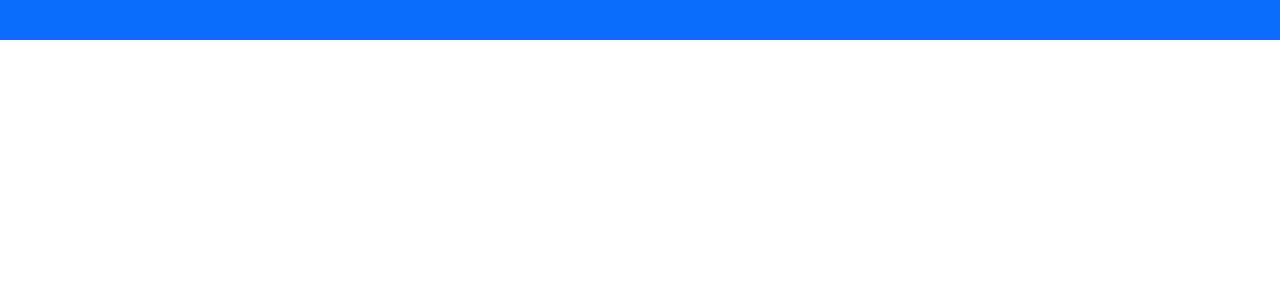
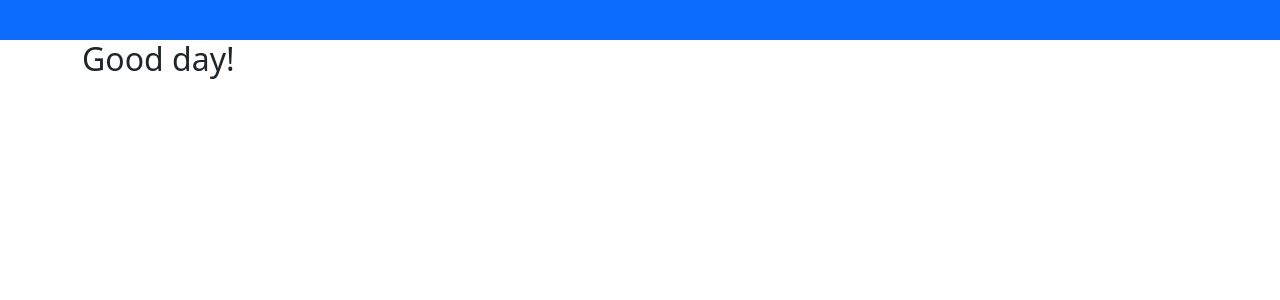
Before and after one commit to mlestrella843/Practice_Meta, a React (Create React App) app in the folder practiceapp/: page /get-time in a window 1280 px wide. Before the commit this address had no page. Shown: the top 300 px of the page. Built offline with nearby package versions, Linux system fonts and the light colour scheme.

Commit message:
Conditional rendering

```diff
--- a/practiceapp/src/App.js
+++ b/practiceapp/src/App.js
@@ -91,11 +91,42 @@
 // export default App;
 
 //* react-router-dom
+// import React from 'react';
+// import { BrowserRouter as Router, Route, Link, Routes } from'react-router-dom';
+
+// import HomePage from './components/react-router/Homepage';
+// import AboutMe from './components/react-router/AboutMe';
+
+// import 'bootstrap/dist/css/bootstrap.min.css';
+// import { Navbar, Nav, NavDropdown, Container } from 'react-bootstrap';
+
+
+// function App() {
+//     return (
+//       <div>
+//         <Navbar bg="primary" variant="dark" expand="lg">
+//             <Link to='/' className='nav-item'>HomePage</Link>
+//             <Link to='/about-me' className='nav-item'>About Me</Link>
+//           </Navbar>
+//           <Container>
+//             <Routes className="App">
+//               <Route path="/" element={<HomePage />} />
+//               <Route path="/about-me" element={<AboutMe />} />
+//             </Routes>
+//           </Container>
+
+//       </div>
+//     );
+//   }
+//   export default App;
+
+  //* Ternary Operators + react-router-dom
 import React from 'react';
 import { BrowserRouter as Router, Route, Link, Routes } from'react-router-dom';
 
 import HomePage from './components/react-router/Homepage';
 import AboutMe from './components/react-router/AboutMe';
+import CurrentImage from './components/Conditional-rendering/CurrentImage';
 
 import 'bootstrap/dist/css/bootstrap.min.css';
 import { Navbar, Nav, NavDropdown, Container } from 'react-bootstrap';
@@ -107,11 +138,13 @@ function App() {
         <Navbar bg="primary" variant="dark" expand="lg">
             <Link to='/' className='nav-item'>HomePage</Link>
             <Link to='/about-me' className='nav-item'>About Me</Link>
+            <Link to='/get-time' className='nav-item'>Get Time</Link>
           </Navbar>
           <Container>
             <Routes className="App">
               <Route path="/" element={<HomePage />} />
               <Route path="/about-me" element={<AboutMe />} />
+              <Route path="/get-time" element={<CurrentImage />} />
             </Routes>
           </Container>
 
--- /dev/null
+++ b/practiceapp/src/components/Conditional-rendering/CurrentImage.js
@@ -0,0 +1,14 @@
+import React from 'react';
+import Daytime from './Daytime';
+import Nighttime from './Nighttime';
+
+
+function CurrentImage() {
+    const time = new Date().getHours();
+    return (
+        time >= 6 && time <= 18
+            ? <Daytime />
+            : <Nighttime />
+    );
+}
+export default CurrentImage;
--- /dev/null
+++ b/practiceapp/src/components/Conditional-rendering/Daytime.js
@@ -0,0 +1,6 @@
+function Daytime(){
+    return(
+        <h2>Good day!</h2>
+    )
+}
+export default Daytime;
--- /dev/null
+++ b/practiceapp/src/components/Conditional-rendering/Nighttime.js
@@ -0,0 +1,6 @@
+function Nighttime(){
+    return(
+        <h2>Good night!</h2>
+    )
+}
+export default Nighttime;
```
